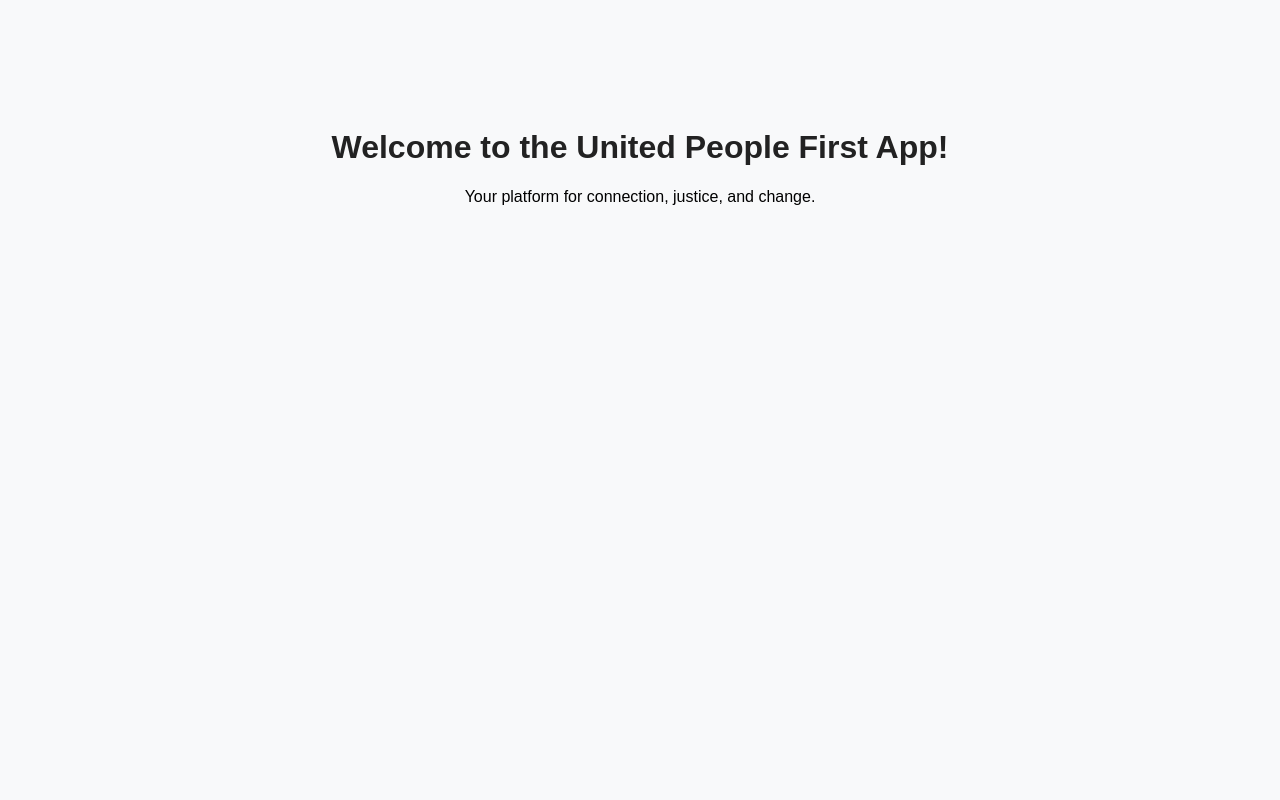
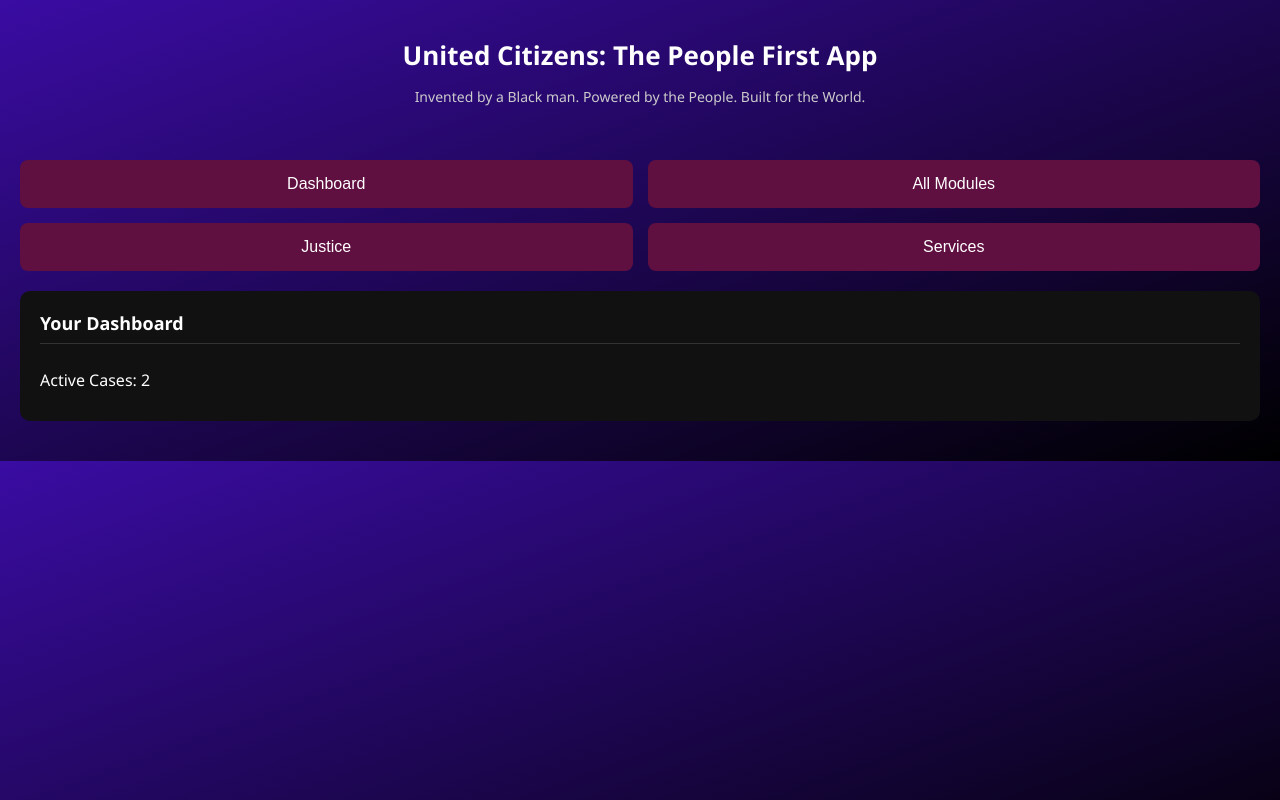
Before and after one commit to Youngsouth336/United-people-first-app-, a website: page index.html in a window 1280 px wide. Drawn offline with Linux system fonts and the light colour scheme.

Commit message:
Update index.html

```diff
--- a/index.html
+++ b/index.html
@@ -1,21 +1,84 @@
-<!DOCTYPE html>
-<html>
+<!DOCTYPE html><html lang="en">
 <head>
-    <title>United People First App</title>
+  <meta charset="UTF-8" />
+  <meta name="viewport" content="width=device-width, initial-scale=1.0" />
+  <title>United Citizens - The People First App</title>
   <style>
     body {
-        background-color: #f8f9fa;
-        font-family: Arial, sans-serif;
+      margin: 0;
+      font-family: 'Segoe UI', Tahoma, Geneva, Verdana, sans-serif;
+      background: linear-gradient(to bottom right, #3a0ca3, #000);
+      color: #fff;
+      padding: 20px;
+    }
+    header {
       text-align: center;
-        padding-top: 100px;
+      padding-bottom: 20px;
     }
-      h1 {
-        color: #222;
+    header h1 {
+      font-size: 26px;
+      margin-bottom: 5px;
+    }
+    header p {
+      font-size: 14px;
+      color: #ccc;
+    }
+    .button-grid {
+      display: grid;
+      grid-template-columns: repeat(2, 1fr);
+      gap: 15px;
+      margin: 20px 0;
+    }
+    .button-grid button {
+      padding: 15px;
+      background: #5f0f40;
+      border: none;
+      border-radius: 8px;
+      color: #fff;
+      font-size: 16px;
+      cursor: pointer;
+    }
+    .section {
+      background: #111;
+      padding: 20px;
+      border-radius: 10px;
+      margin-bottom: 20px;
+    }
+    .section h2 {
+      margin-top: 0;
+      font-size: 18px;
+      border-bottom: 1px solid #333;
+      padding-bottom: 8px;
+    }
+    .list-item {
+      padding: 10px 0;
+      border-bottom: 1px solid #222;
+    }
+    .list-item:last-child {
+      border-bottom: none;
+    }
+    .chat-icon {
+      position: fixed;
+      bottom: 20px;
+      right: 20px;
+      background: #9d4edd;
+      color: #fff;
+      padding: 15px;
+      border-radius: 50%;
+      font-size: 20px;
+      box-shadow: 0 0 15px rgba(0,0,0,0.5);
     }
   </style>
 </head>
 <body>
-    <h1>Welcome to the United People First App!</h1>
-    <p>Your platform for connection, justice, and change.</p>
-  </body>
-</html>
+  <header>
+    <h1>United Citizens: The People First App</h1>
+    <p>Invented by a Black man. Powered by the People. Built for the World.</p>
+  </header>  <div class="button-grid">
+    <button>Dashboard</button>
+    <button>All Modules</button>
+    <button>Justice</button>
+    <button>Services</button>
+  </div>  <div class="section">
+    <h2>Your Dashboard</h2>
+    <div class="list-item">Active Cases: 2</div>
```
Lines whose indentation alone changed are shown as unchanged.
